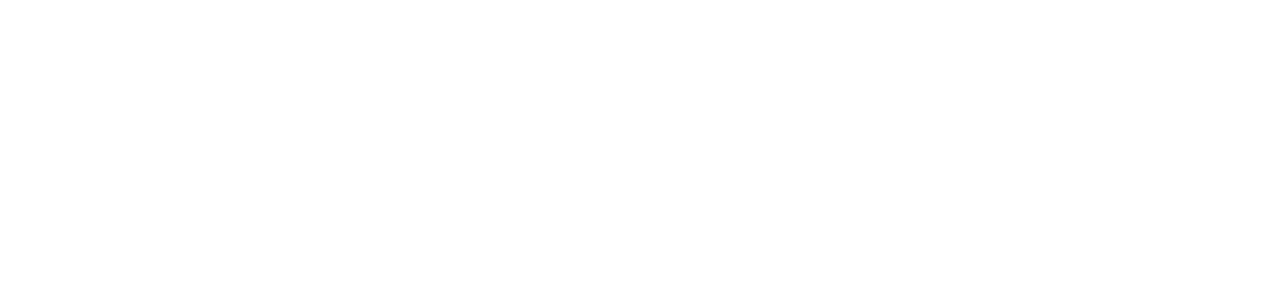
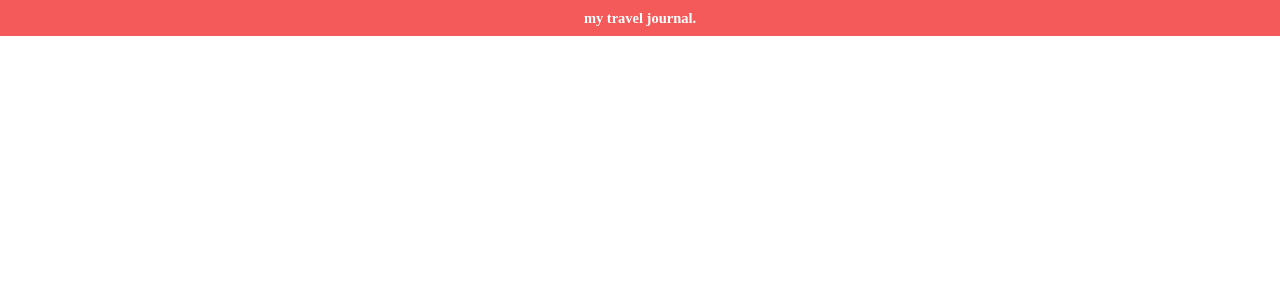
Before and after one commit to MalcolmSmalls/Scrimba-Solo-Travel-Project, a React (Create React App) app: page / in a window 1280 px wide. Shown: the top 300 px of the page. Built offline with nearby package versions, Linux system fonts and the light colour scheme.

Commit message:
Add header as component and begin stylizing with cSS

```diff
--- a/src/App.css
+++ b/src/App.css
@@ -0,0 +1,16 @@
+body {
+  margin:0px;
+}
+
+
+header {
+  display:flex;
+  justify-content:center;
+  text-transform:lowercase;
+  background:#F55A5A;
+}
+
+header > h1 {
+  font-size:14.48px;
+  color:white;
+}
--- a/src/App.js
+++ b/src/App.js
@@ -1,8 +1,10 @@
 import './App.css';
+import Header from './Components/Header.js'
 
 function App() {
   return (
     <div className="App">
+      <Header />
     </div>
   );
 }
--- /dev/null
+++ b/src/Components/Header.js
@@ -0,0 +1,7 @@
+export default function Header() {
+    return (
+        <header>
+            <h1>My travel journal.</h1>
+        </header>
+    )
+}
```
